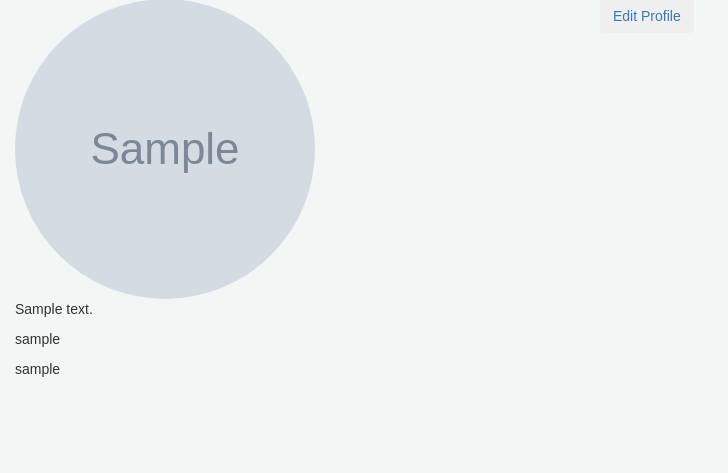
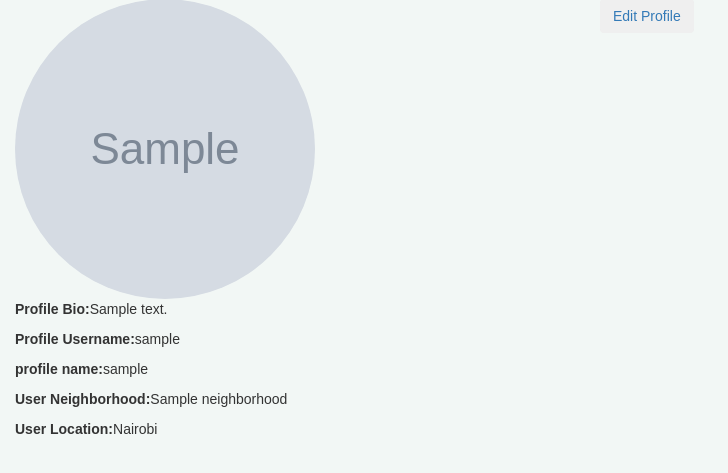
Before and after one commit to Yvonne-Ouma/Neighborhood, a Django app: page /profile/ in a window 1280 px wide. Shown: the part 151-624 px from the top of the page, without its empty margins (0-728 px from the left). Run offline with Django 3.2, Linux system fonts and the light colour scheme; a user stored in the database is signed in; tables that the repository leaves empty hold one stand-in row (values such as "Sample post"); grey boxes marked "Sample" are stand-in pictures; some libraries are stand-ins or nearby versions; some web fonts are replaced.

Commit message:
profile page modified

```diff
--- a/hoodip4/templates/profile/profile.html
+++ b/hoodip4/templates/profile/profile.html
@@ -13,9 +13,11 @@
             {% if request.user.profile.profile_picture %}
             <img src="{{user.profile.profile_picture.url}}" alt="" style="border-radius:50%; width:300px; height:300px; padding:0px; margin:0px;">
             {% endif %}
-            <p>{{profile.bio}}</p>
-            <p>{{user.username}}</p>
-            <p>{{profile.user_name}}</p>
+            <p><strong>Profile Bio:</strong>{{profile.bio}}</p>
+            <p><strong>Profile Username:</strong>{{user.username}}</p>
+            <p><strong>profile name:</strong>{{profile.user_name}}</p>
+            <p><strong>User Neighborhood:</strong>{{profile.neighborhood}}</p>
+            <p><strong>User Location:</strong>{{profile.location}}</p>
 
         </div>
         <div class="col-md-6">
```
